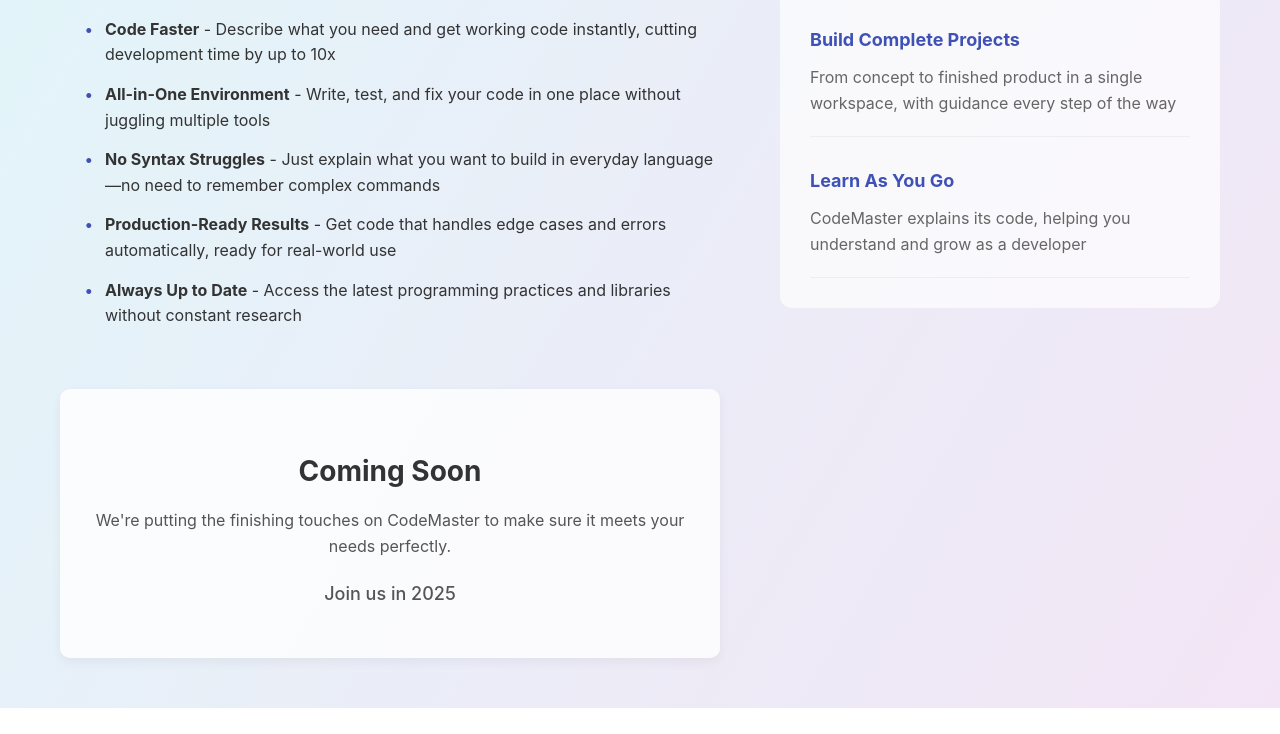
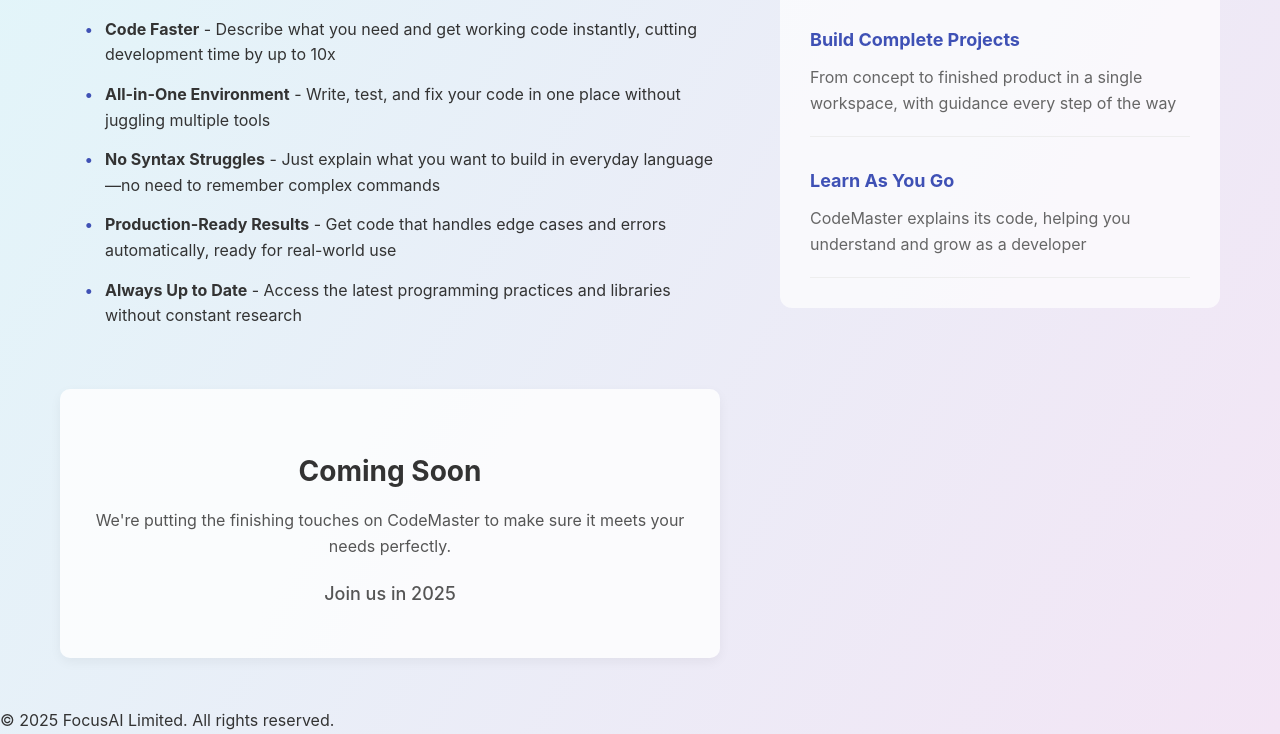
Before and after one commit to dipfocus/dipfocus.github.io, a plain HTML site: page index.html in a window 1280 px wide. Shown: the part 456-1190 px from the top of the page. Before the commit the page ends 1164 px from the top, so only its background shows below. Drawn offline with Linux system fonts and the light colour scheme.

Commit message:
add copyright

```diff
--- a/index.html
+++ b/index.html
@@ -294,5 +294,8 @@
             </div>
         </div>
     </div>
+    <footer>
+        <p>&copy; 2025 FocusAI Limited. All rights reserved.</p>
+    </footer>
 </body>
 </html>
```
